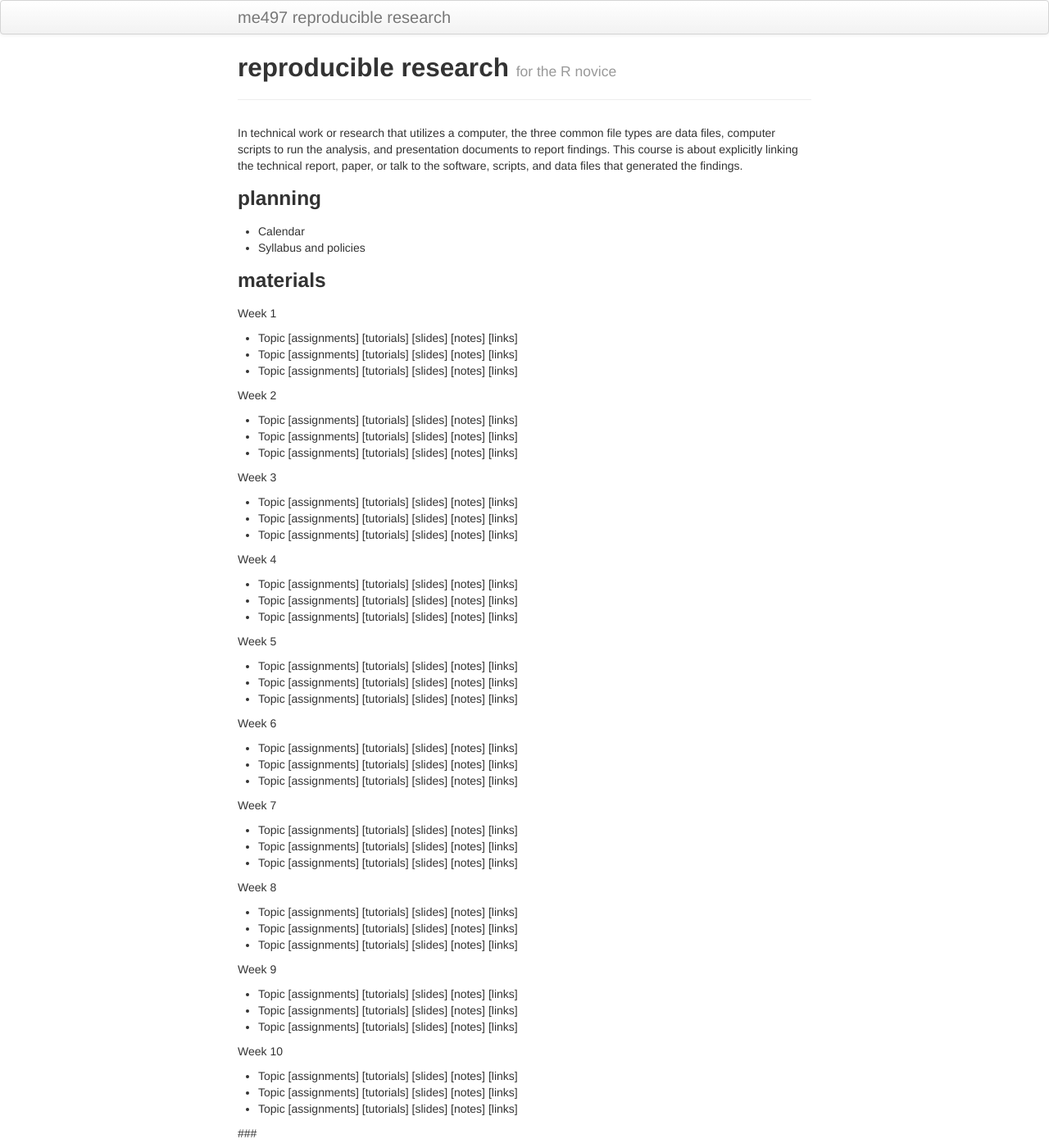
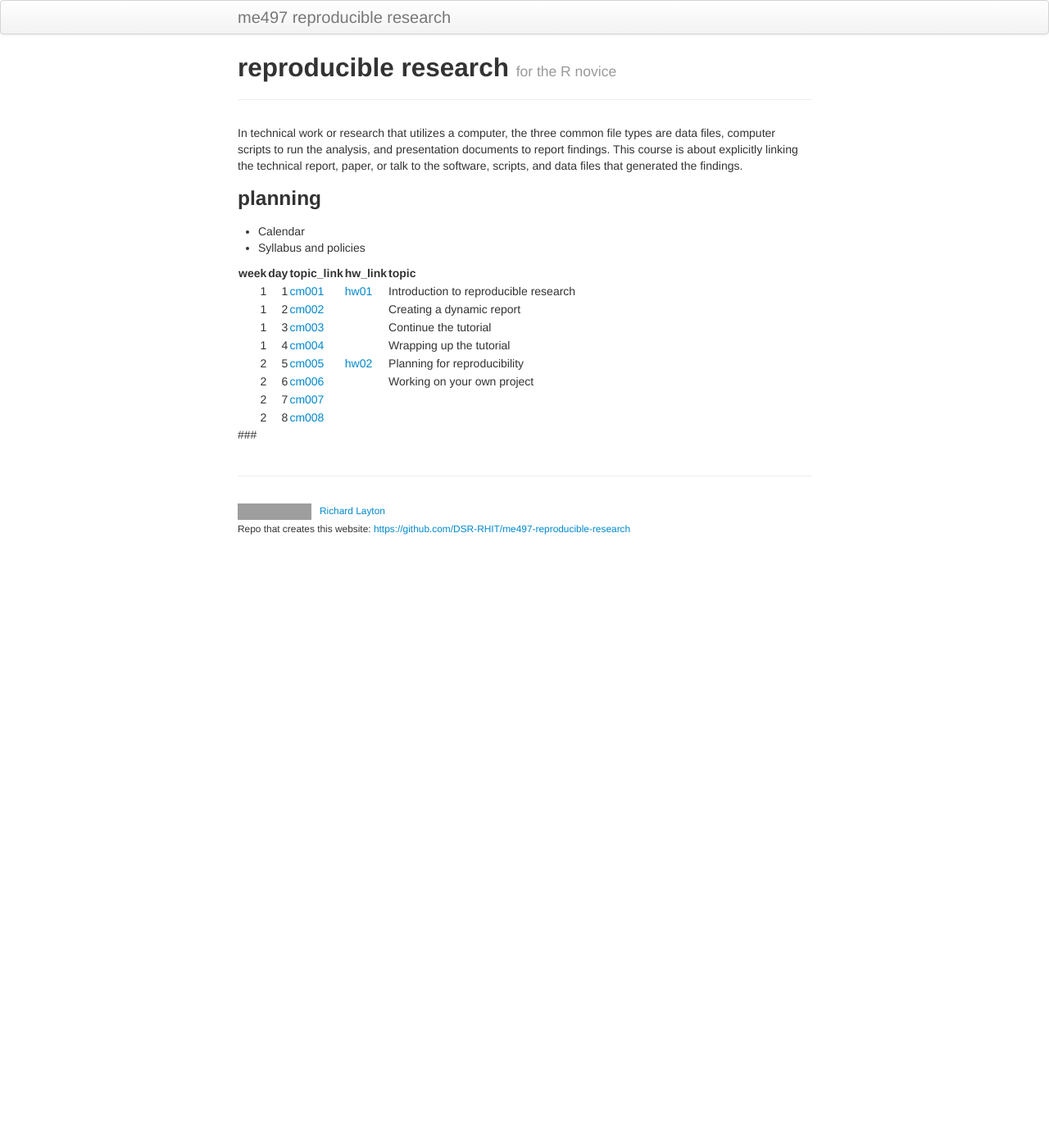
Before and after one commit to staceb/me497-reproducible-research, a Jekyll site: the page built from index.md, in a window 1280 px wide and 1400 px high. Shown: the whole window at 82% size. Built offline with Jekyll 4.4.1, drawn with Linux system fonts in a browser that asks for light colours; grey boxes are pictures that could not be loaded.

```diff
--- a/index.md
+++ b/index.md
@@ -5,27 +5,44 @@ tagline: for the R novice
 description: reproducible research for the R beginner with RStudio, knitr
 ---
 
-In technical work or research that utilizes a computer, the three common file types are
-data files, computer scripts to run the analysis, and presentation documents to report findings. This course is about explicitly linking the technical report, paper, or talk to the software, scripts, and data files that generated the findings.
+
+
+
+
+
+
+In technical work or research that utilizes a computer, the three common file types are data files, computer scripts to run the analysis, and presentation documents to report findings. This course is about explicitly linking the technical report, paper, or talk to the software, scripts, and data files that generated the findings.
 
 ### planning
 
 - Calendar
 - Syllabus and policies
 
+
+| week| day|topic_link      |hw_link        |topic                                 |
+|----:|---:|:---------------|:--------------|:-------------------------------------|
+|    1|   1|[cm001](linkto) |[hw01](linkto) |Introduction to reproducible research |
+|    1|   2|[cm002](linkto) |               |Creating a dynamic report             |
+|    1|   3|[cm003](linkto) |               |Continue the tutorial                 |
+|    1|   4|[cm004](linkto) |               |Wrapping up the tutorial              |
+|    2|   5|[cm005](linkto) |[hw02](linkto) |Planning for reproducibility          |
+|    2|   6|[cm006](linkto) |               |Working on your own project           |
+|    2|   7|[cm007](linkto) |               |                                      |
+|    2|   8|[cm008](linkto) |               |                                      |
+
+
+
+<!--
+
 ### materials
 
 Week 1
 
-- Topic [assignments] [tutorials] [slides] [notes] [links]
-- Topic [assignments] [tutorials] [slides] [notes] [links]
-- Topic [assignments] [tutorials] [slides] [notes] [links]
+- [Topic] [Assignment]
+- [Topic] [Assignment]
+- [Topic] [Assignment]
 
-Week 2
 
-- Topic [assignments] [tutorials] [slides] [notes] [links]
-- Topic [assignments] [tutorials] [slides] [notes] [links]
-- Topic [assignments] [tutorials] [slides] [notes] [links]
 
 Week 3
 
@@ -74,5 +91,7 @@ Week 10
 - Topic [assignments] [tutorials] [slides] [notes] [links]
 - Topic [assignments] [tutorials] [slides] [notes] [links]
 - Topic [assignments] [tutorials] [slides] [notes] [links]
+-->
+
 
 ###
```
Also changed, not shown: index.Rmd (+27 -9 lines), 1 other file.
